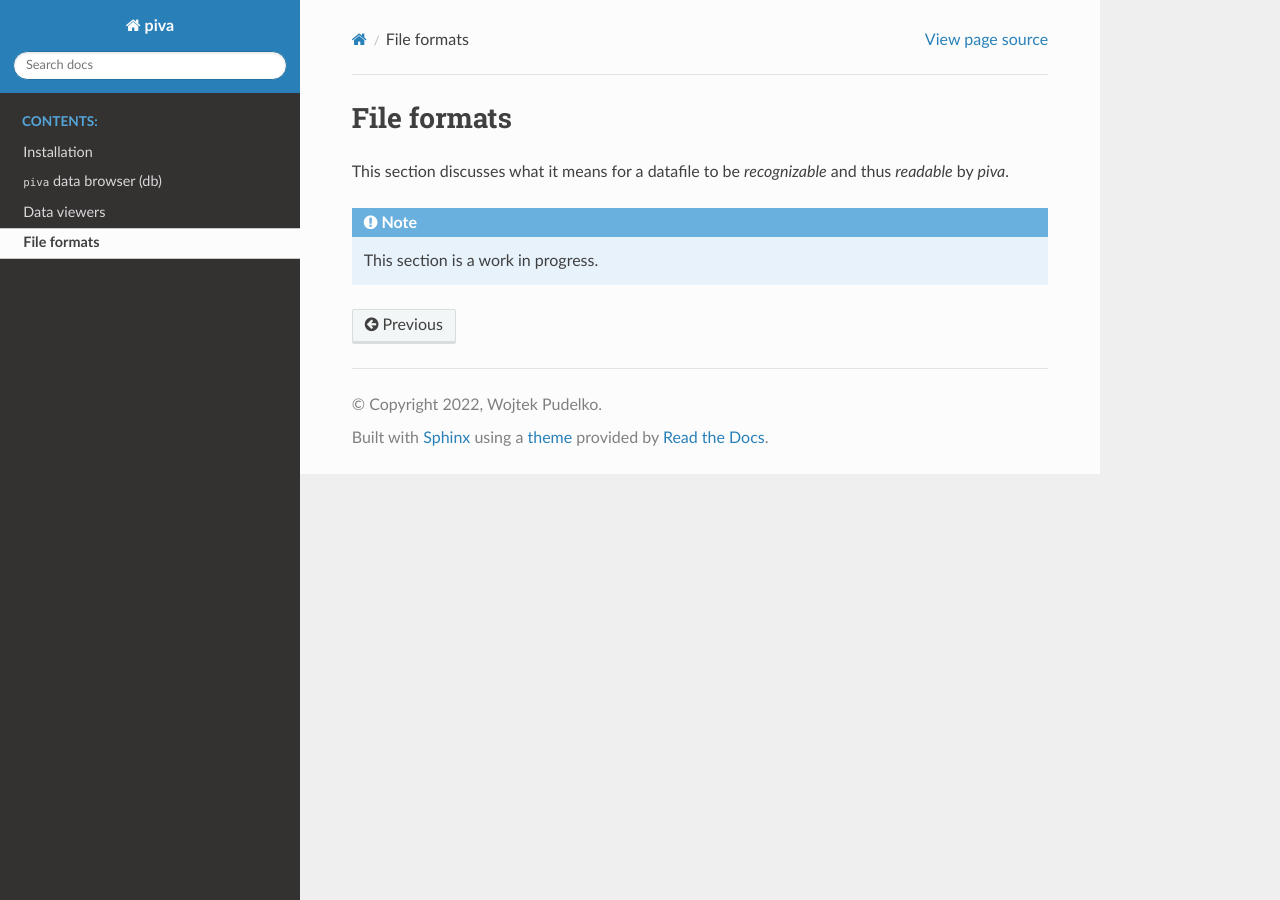
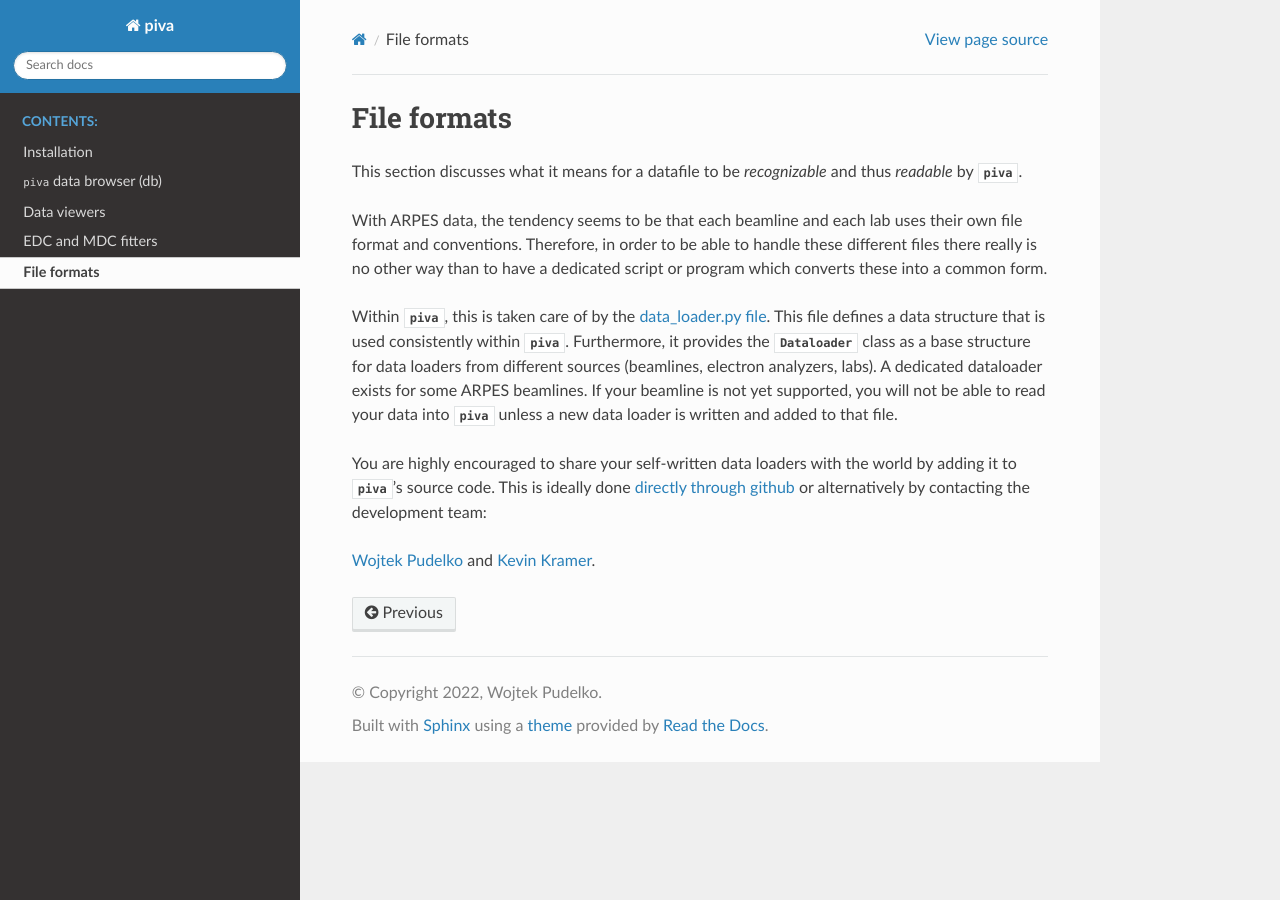
Before and after one commit to pudeIko/piva, a Sphinx documentation site: the page built from doc/source/file-formats.rst, in a window 1280 px wide. Built offline with Sphinx 7.4.7 and the Read the Docs theme 2.0.0, drawn with Linux system fonts in a browser that asks for light colours.

Commit message:
Doc: fitters, data_loaders

```diff
--- /dev/null
+++ b/doc/source/contact.rst
@@ -0,0 +1,2 @@
+`Wojtek Pudelko <wojciech.pudelko@psi.ch>`_ and `Kevin Kramer
+<kevin.pasqual.kramer@proton.me>`_.
--- /dev/null
+++ b/doc/source/data_loader.py
@@ -0,0 +1 @@
+../../piva/data_loader.py
--- /dev/null
+++ b/doc/source/data_loader.rst
@@ -0,0 +1,6 @@
+.. _sec-data-loader-file:
+
+data_loader.py
+==============
+
+.. literalinclude:: ../../piva/data_loader.py
--- a/doc/source/file-formats.rst
+++ b/doc/source/file-formats.rst
@@ -4,7 +4,27 @@ File formats
 ============
 
 This section discusses what it means for a datafile to be *recognizable* and
-thus *readable* by `piva`.
+thus *readable* by :mod:`piva`.
 
-.. note::
-   This section is a work in progress.
+With ARPES data, the tendency seems to be that each beamline and each lab uses
+their own file format and conventions.
+Therefore, in order to be able to handle these different files there really
+is no other way than to have a dedicated script or program which converts
+these into a common form.
+
+Within :mod:`piva`, this is taken care of by the :ref:`data_loader.py
+file<sec-data-loader-file>`.
+This file defines a data structure that is used consistently within :mod:`piva`.
+Furthermore, it provides the :class:`~Dataloader` class as a base structure
+for data loaders from different sources (beamlines, electron analyzers, labs).
+A dedicated dataloader exists for some ARPES beamlines.
+If your beamline is not yet supported, you will not be able to read your data
+into :mod:`piva` unless a new data loader is written and added to that file.
+
+You are highly encouraged to share your self-written data loaders with the
+world by adding it to :mod:`piva`'s source code.
+This is ideally done `directly through github
+<https://github.com/pudeIko/piva/pulls>`_ or alternatively by contacting the
+development team:
+
+.. include:: contact.rst
--- a/doc/source/index.rst
+++ b/doc/source/index.rst
@@ -18,4 +18,5 @@ Please be aware that the documentation is very much a work in progress.
     installation
     db
     viewers
+    fitters
     file-formats
```
Also changed, not shown: doc/source/fitters.rst (added, +19 -0 lines), doc/source/viewers.rst (+9 -3 lines).
